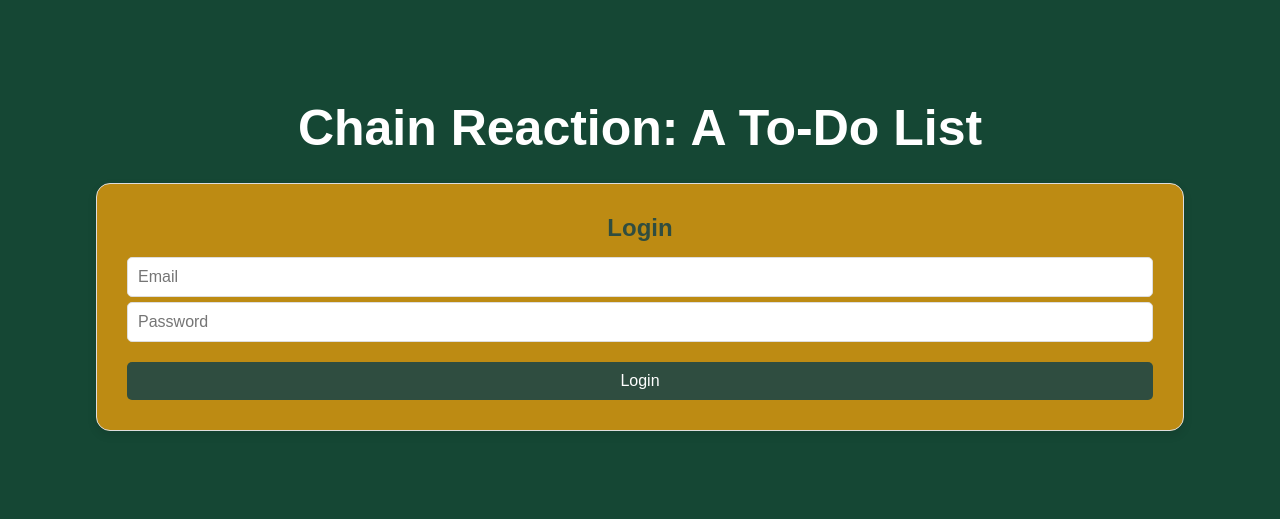
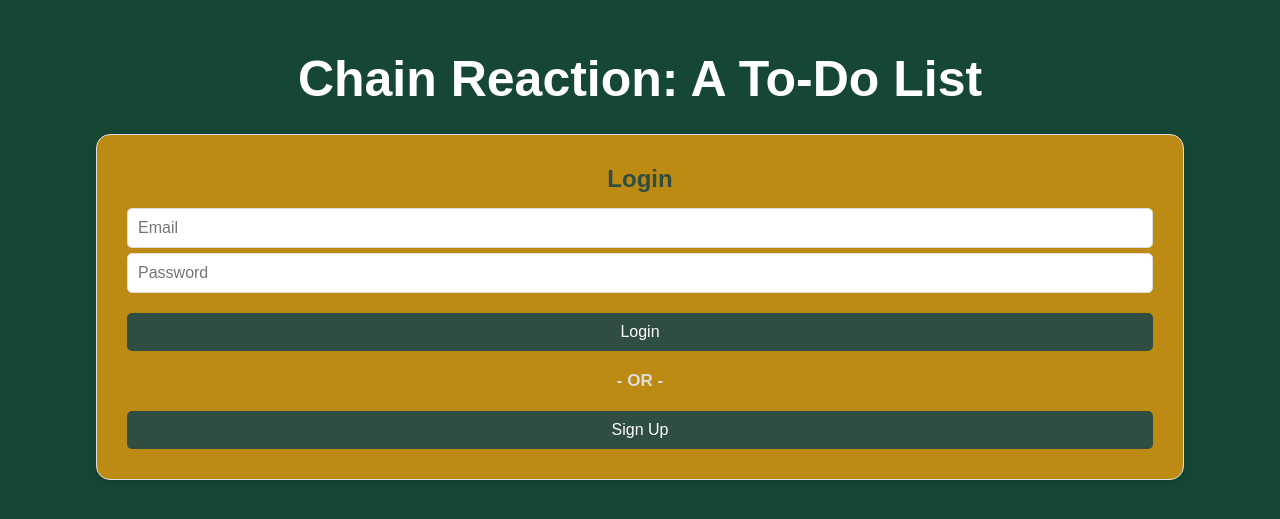
Before and after one commit to Corbyn-Rasque/Chain-Reaction, a React (Vite) app in the folder packages/react-frontend/: page / in a window 1280 px wide. Shown: the part 143-662 px from the top of the page. Built offline with nearby package versions, Linux system fonts and the light colour scheme; no server answers.

Commit message:
Add SignUp
Changed the css of input buttons to match the submit button, also switched out the login and signup methods to use react states rather than event values.

```diff
--- a/packages/react-frontend/src/login.css
+++ b/packages/react-frontend/src/login.css
@@ -48,6 +48,11 @@ body {
     color: #2F4D40;
     font-size: 24px;
 }
+.login-container h3 {
+    margin-top: 20px;
+    color: #DDD;
+    font-size: 17px;
+}
 
 .login-container label {
     display: block;
@@ -64,6 +69,18 @@ body {
     border-radius: 5px;
     font-size: 16px;
 }
+.login-container input[type="button"]{
+    width: 100%;
+    padding: 10px;
+    margin-top: 20px;
+    background-color: #2F4D40;
+    color: white;
+    font-size: 16px;
+    border: none;
+    border-radius: 5px;
+    cursor: pointer;
+}
+
 
 .login-container button {
     width: 100%;
--- a/packages/react-frontend/src/login.jsx
+++ b/packages/react-frontend/src/login.jsx
@@ -6,12 +6,14 @@ const host = import.meta.env.VITE_API_URL;
 
 const Login = (props) => {
     const navigate = useNavigate();
+    const [email, setEmail] = useState('');
+    const [password, setPassword] = useState('');
 
     const handleSubmit = async (event) => {
         event.preventDefault();
 
-        const email = event.target.email.value;
-        const password = event.target.password.value;
+        // const email = event.target.email.value;
+        // const password = event.target.password.value;
 
         const response = await fetch(`${host}/login`, {
             method: "POST",
@@ -28,6 +30,27 @@ const Login = (props) => {
         else { alert('Login failed'); }
     };
 
+    const handleSignup = async (event) =>{
+        event.preventDefault();
+        // const email = event.target.email.value;
+        // const password = event.target.password.value;
+
+        const response = await fetch(`${host}/signup`, {
+            method: "POST",
+            headers: { "Content-Type": "application/json", },
+            body: JSON.stringify({ email, password }),
+        });
+
+        const data = await response.json();
+
+        if(data.token) {
+            localStorage.setItem('token', data.token);
+            navigate('/dashboard');
+        }
+        else { alert('SignUp failed!'); }
+    };
+
+
     return (
         <div>
             <div className = "top-header">
@@ -42,6 +65,7 @@ const Login = (props) => {
                         id="email"
                         name="email"
                         placeholder="Email"
+                        onChange={(e) => setEmail(e.target.value)}
                         required
                     />
                     <input
@@ -49,51 +73,17 @@ const Login = (props) => {
                         id="password"
                         name="password"
                         placeholder="Password"
+                        onChange={(e) => setPassword(e.target.value)}
                         required
                     />
                     <button type="submit">Login</button>
+                    <h3>- OR -</h3>
+                    <button type ="button" onClick={handleSignup}>Sign Up</button>
                 </form>
             </div>
         </div>
     );
 
-    // function handleChange(event) {
-    //     const { name, value } = event.target;
-    //     switch (name) {
-    //         case 'username': setCreds({ ...creds, username: value }); break;
-    //         case 'password': setCreds({ ...creds, password: value }); break;
-    //     }
-    // }
-
-    // function submitForm() {
-    //     props.handleSubmit(creds);
-    //     setCreds({ username: '', password: '' });
-    // }
-
-    // function loginUser(creds) {
-    //     const response = fetch(`${host}/login`, {
-    //         method: "POST",
-    //         headers: { "Content-Type": "application/json", },
-    //         body: JSON.stringify(creds),
-    //     })
-    //         .then((res) => {
-    //             if (res.status === 200) {
-    //                 response.json()
-    //                     .then((payload) => setToken(payload.token));
-    //                 setMessage('Login successful; auth token saved');
-    //             }
-    //             else {
-    //                 setMessage(`Login Error ${res.status}: ${res.data}`);
-    //             }
-    //         })
-    //         .catch((error) => {
-    //             setMessage(`Login Error: ${error}`);
-    //         });
-
-    //     localStorage.setItem('token', response.json().token);
-
-    //     return response;
-    // }
  }
 
 export default Login;
```
